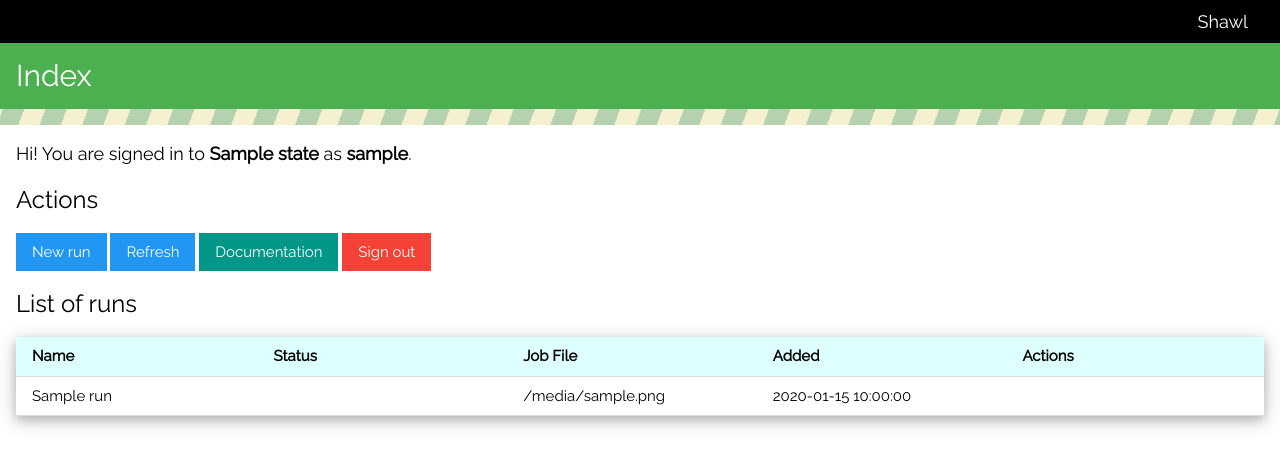
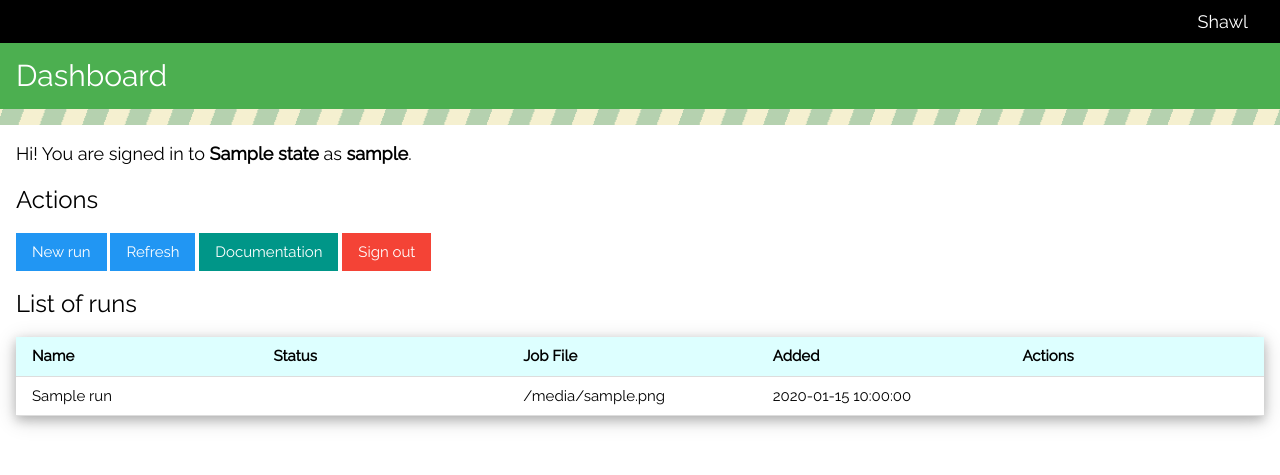
Before and after one commit to ral-facilities/daaas-shawl, a Python web app: template templates/runs.jinja2 in a window 1280 px wide. Shown: the top 475 px of the page. Run offline with Jinja, Linux system fonts and the light colour scheme; the template is opened without the code that fills it: most values are stand-ins (such as "Sample title", 1, 10 or a date in 2020).

Commit message:
rename index to dashboard

```diff
--- a/templates/runs.jinja2
+++ b/templates/runs.jinja2
@@ -11,7 +11,7 @@
 
 {% block content %}
   <header class="w3-container w3-green">
-    <h2><a href="{{ url_for('index') }}">{{ icon('bank') }} Index</a></h2>
+    <h2><a href="{{ url_for('index') }}">{{ icon('bank') }} Dashboard</a></h2>
   </header>
 
   <div class="w3-container w3-panel w3-white">
```
